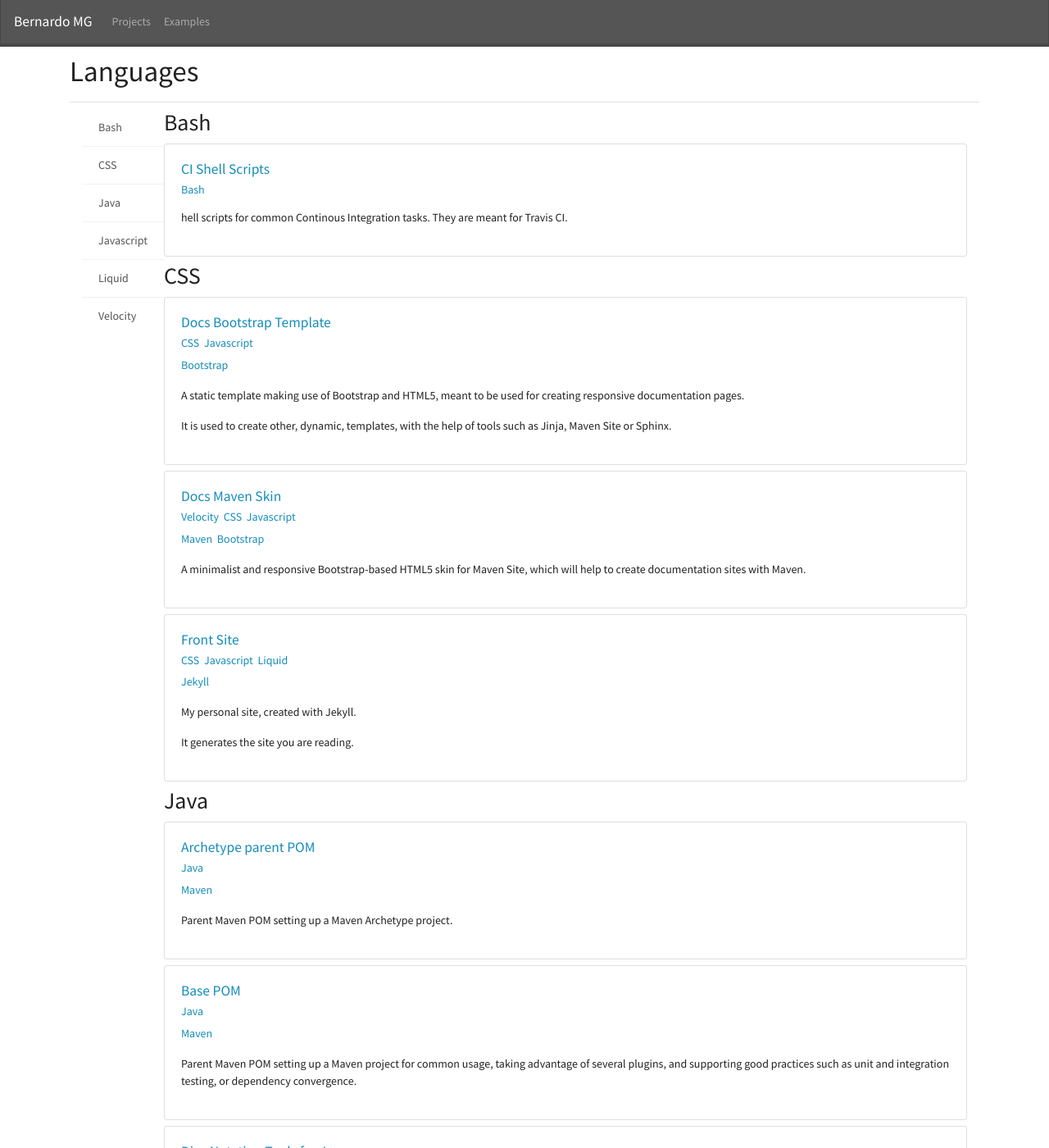
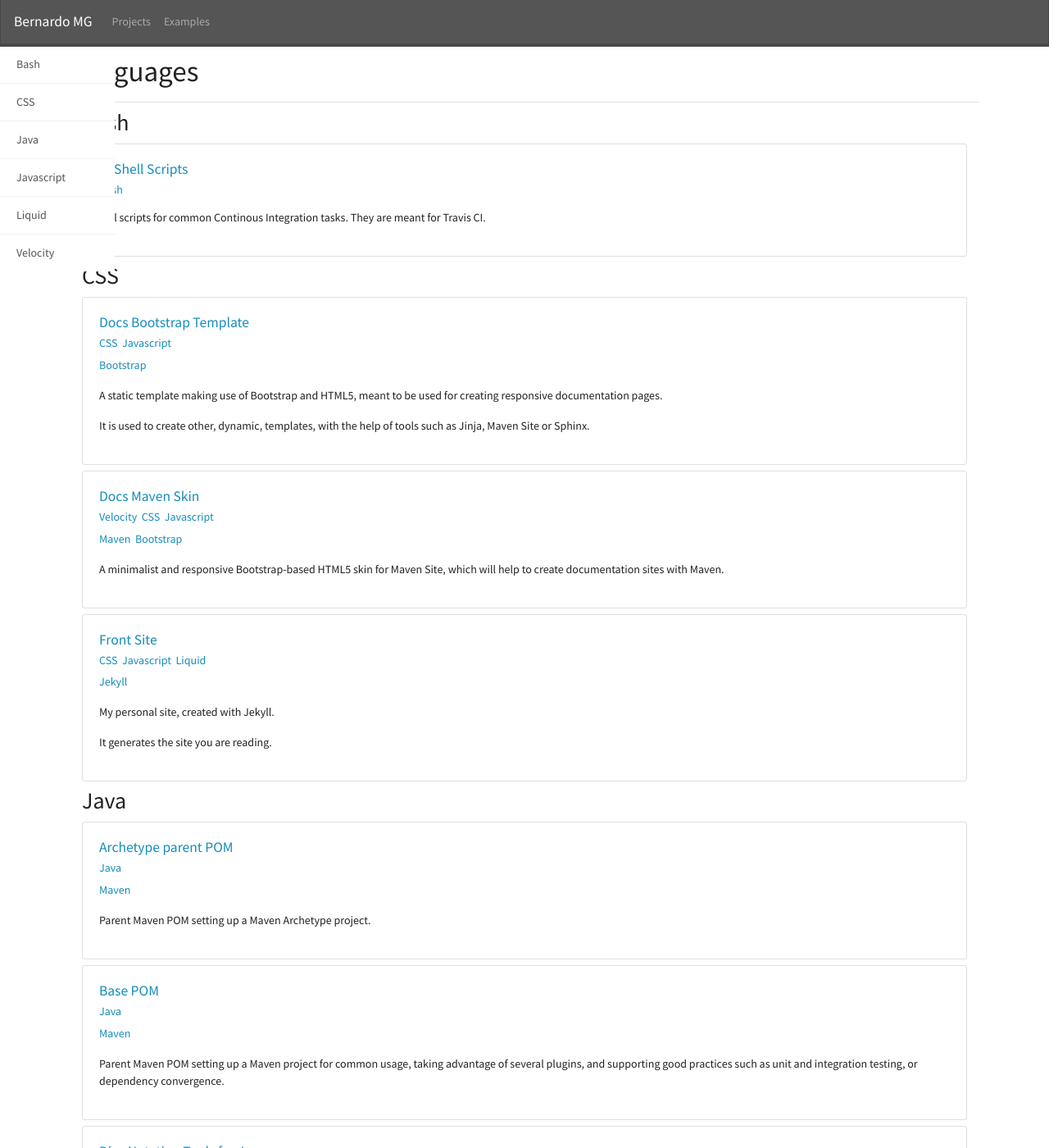
Before and after one commit to Bernardo-MG/front-site, a Jekyll site: the page built from languages.md, in a window 1280 px wide and 1400 px high. Shown: the whole window at 82% size. Built offline with Jekyll 4.4.1, drawn with Linux system fonts in a browser that asks for light colours; nearby versions of some CDN libraries.

Commit message:
Fixed sidebar

```diff
--- a/_layouts/tags.html
+++ b/_layouts/tags.html
@@ -14,7 +14,7 @@ layout: page
 {% assign tags = tags | sort %}
 
 <div class="d-flex">
-   <nav>
+   <nav class="sidenav">
       <div class="list-group list-group-flush">
          {%- for tag in tags -%}
          <a href="#{{ tag | downcase | slugize }}" class="list-group-item list-group-item-action bg-light">{{ tag }}</a>
--- a/assets/css/sidebar.css
+++ b/assets/css/sidebar.css
@@ -4,3 +4,13 @@
 /*!
  * Sidebar styles.
  */
+
+.sidenav {
+   width: 10em;
+   position: fixed;
+   z-index: 1;
+   top: 0;
+   left: 0;
+   overflow-x: hidden;
+   padding-top: 4em;
+}
```
